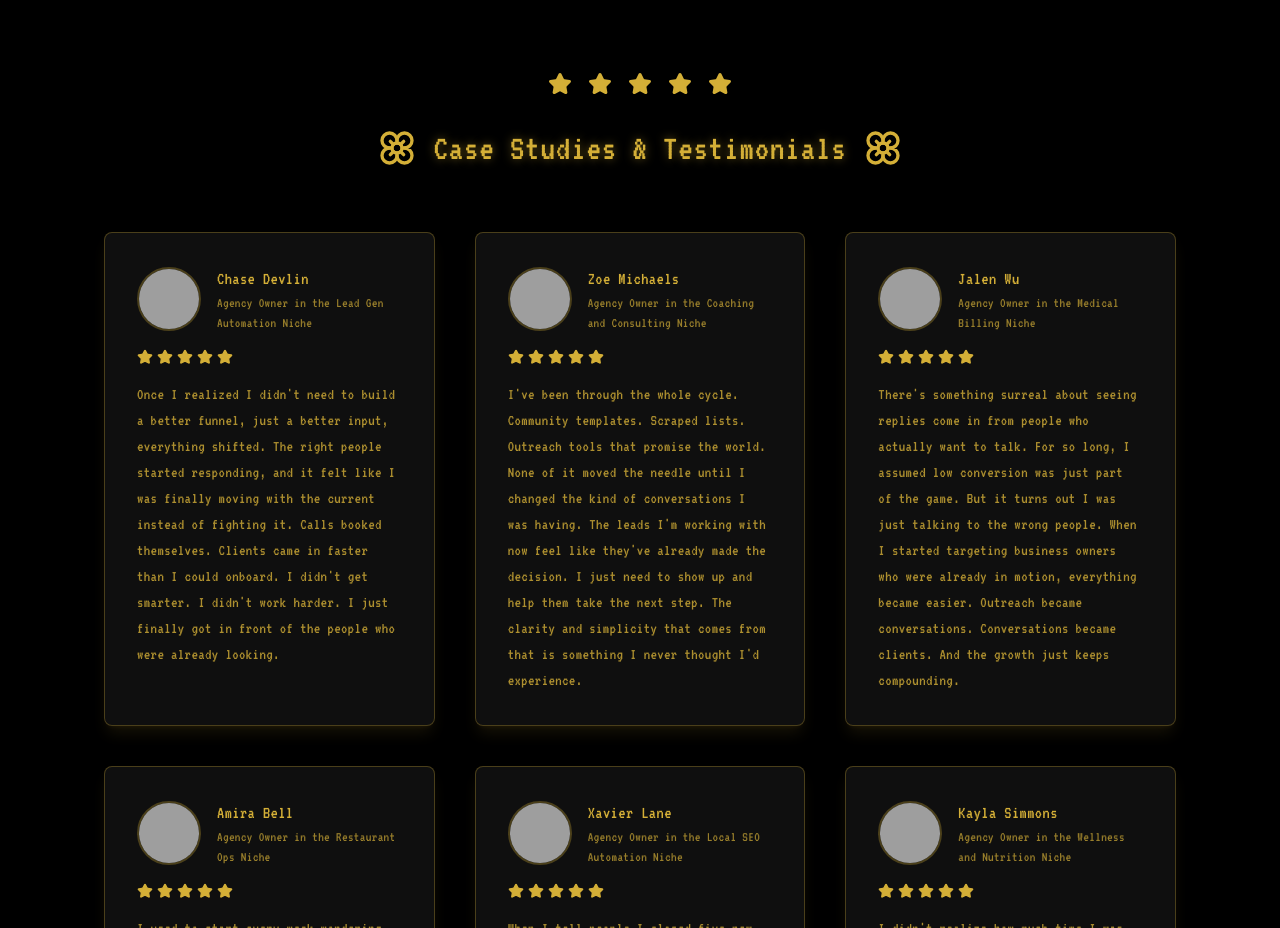
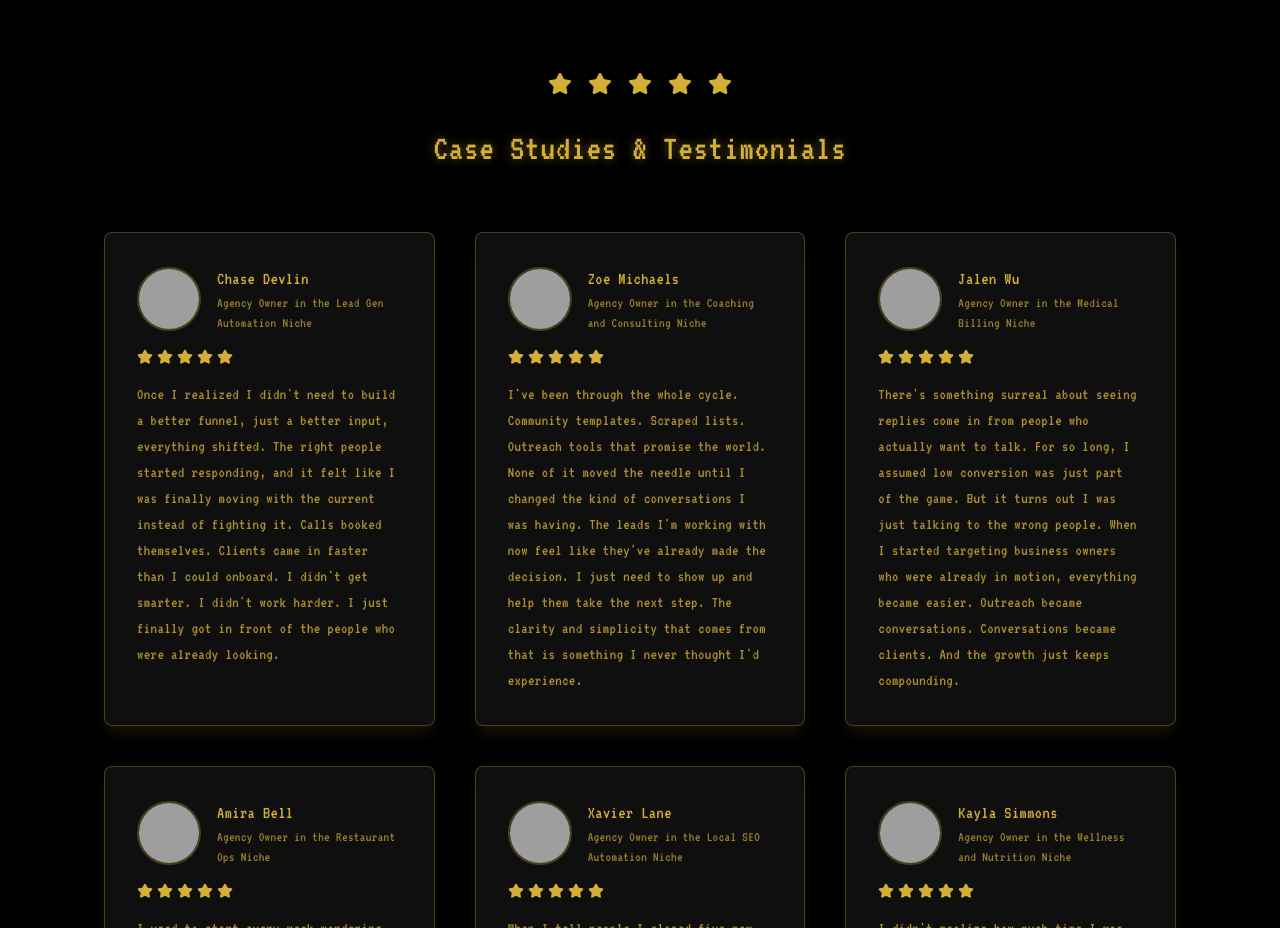
Before and after one commit to kixiktech/kixik-data, a React (Vite) app: page / in a window 1280 px wide. Shown: the part 4500-5428 px from the top of the page. Built offline with nearby package versions, Linux system fonts and the light colour scheme; grey boxes are pictures that could not be loaded.

Commit message:
Remove flower icons from heading
Removes the flower icons from the heading in the TestimonialsSection component.

```diff
--- a/src/components/TestimonialsSection.tsx
+++ b/src/components/TestimonialsSection.tsx
@@ -1,6 +1,6 @@
 import React from 'react';
 import TestimonialCard, { TestimonialData } from './TestimonialCard';
-import { Star, Flower } from 'lucide-react';
+import { Star } from 'lucide-react';
 
 const testimonials: TestimonialData[] = [
   {
@@ -199,11 +199,7 @@ const TestimonialsSection: React.FC = () => {
       </div>
 
       <h2 className="text-3xl md:text-4xl terminal-text gold-glow text-center mb-16">
-        <span className="flex items-center justify-center">
-          <Flower className="h-10 w-10 text-gold rotate-90 mr-4" />
-          Case Studies & Testimonials
-          <Flower className="h-10 w-10 text-gold -rotate-90 ml-4" />
-        </span>
+        Case Studies & Testimonials
       </h2>
 
       <div className="grid grid-cols-1 md:grid-cols-2 lg:grid-cols-3 gap-8 md:gap-10">
```
